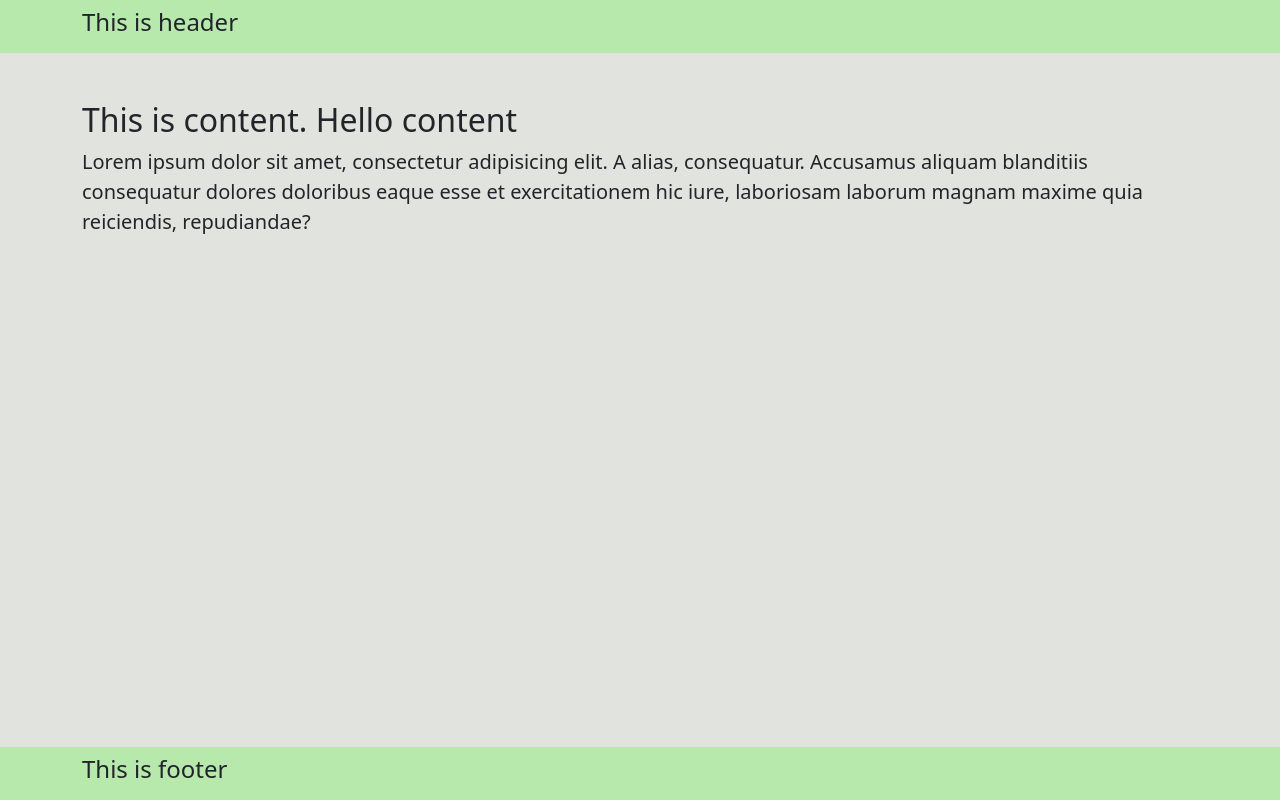
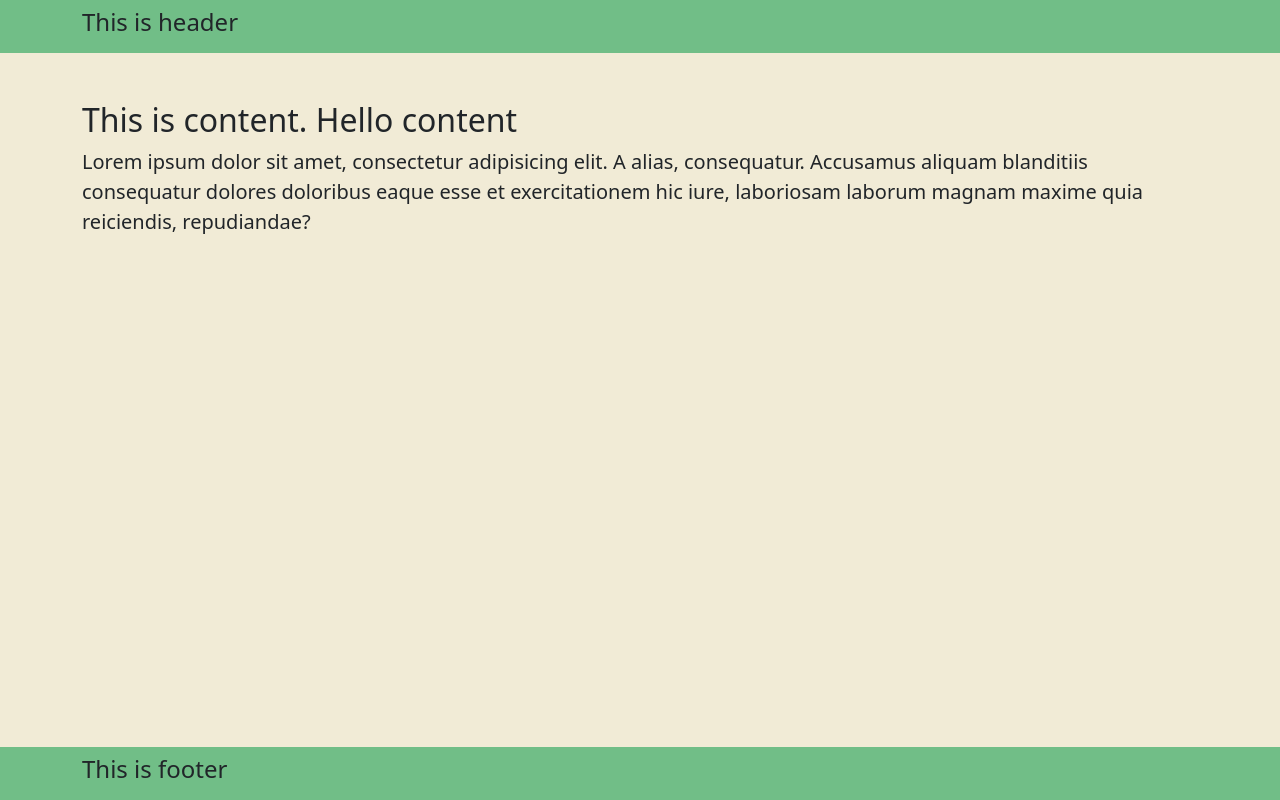
Before and after one commit to roman44work/site, a plain HTML site: page index.html in a window 1280 px wide. Drawn offline with Linux system fonts and the light colour scheme.

Commit message:
002 change background footer and header

```diff
--- a/scss/footer.scss
+++ b/scss/footer.scss
@@ -1,5 +1,5 @@
 footer{
-  background: #b7e8ac;
+  background: #71be87;
 }
 
 footer{
--- a/scss/header.scss
+++ b/scss/header.scss
@@ -1,3 +1,3 @@
 header{
-  background: #b7e8ac;
+  background: #71be87;
 }
--- a/scss/main.scss
+++ b/scss/main.scss
@@ -3,7 +3,7 @@ html, body {
 }
 
 body{
-  background: #e0e3de;
+  background: #f1ebd6;
   display: flex;
   flex-direction: column;
 }
```
Also changed, not shown: css/style.css.
